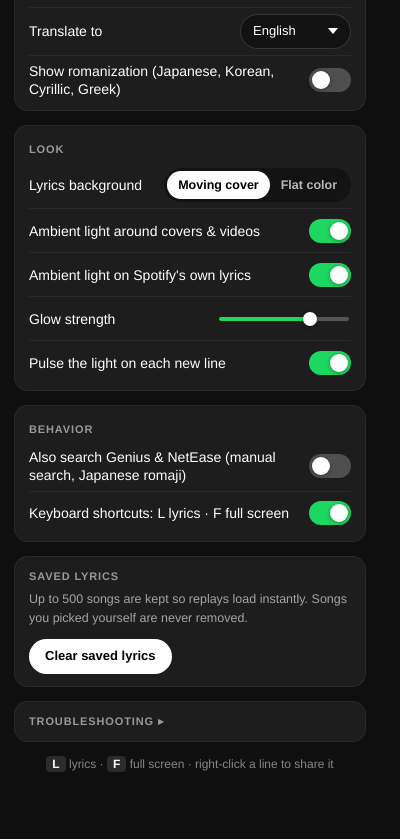
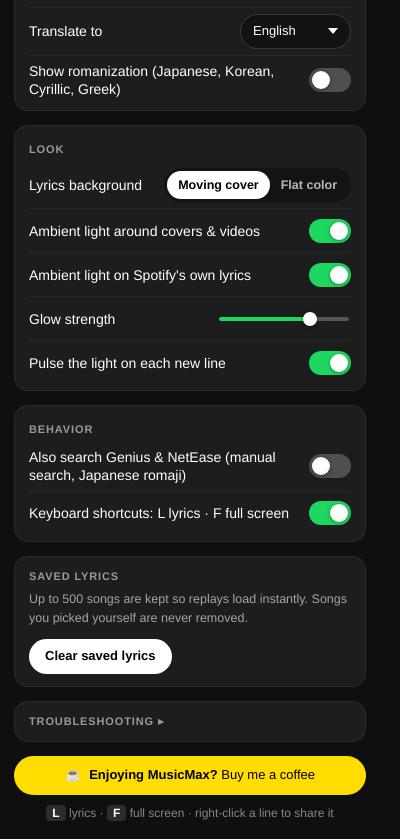
Before and after one commit to Allouche-Adam/MusicMax, a browser extension: page popup/popup.html in a window 400 px wide. Shown: the part 452-1291 px from the top of the page. Before the commit the page ends 1242 px from the top, so only its background shows below. Drawn offline with Linux system fonts and the light colour scheme.

Commit message:
Popup: Buy me a coffee link

```diff
--- a/popup/popup.css
+++ b/popup/popup.css
@@ -190,6 +190,25 @@ details[open] summary {
   margin-top: 8px;
 }
 
+.coffee {
+  display: flex;
+  align-items: center;
+  justify-content: center;
+  gap: 8px;
+  margin: 4px 0 10px;
+  padding: 10px 16px;
+  border-radius: 999px;
+  background: #ffdd00;
+  color: #000;
+  font-size: 13px;
+  text-decoration: none;
+  transition: transform 0.15s;
+}
+
+.coffee:hover {
+  transform: scale(1.03);
+}
+
 .hint {
   margin: 4px 0 6px;
   font-size: 12px;
--- a/popup/popup.html
+++ b/popup/popup.html
@@ -52,6 +52,11 @@
         </div>
       </details>
 
+      <a class="coffee" href="https://buymeacoffee.com/thock" target="_blank" rel="noopener">
+        <span aria-hidden="true">☕</span>
+        <span><strong>Enjoying MusicMax?</strong> Buy me a coffee</span>
+      </a>
+
       <p class="hint">
         <kbd>L</kbd> lyrics · <kbd>F</kbd> full screen · right-click a line to share it
       </p>
```
